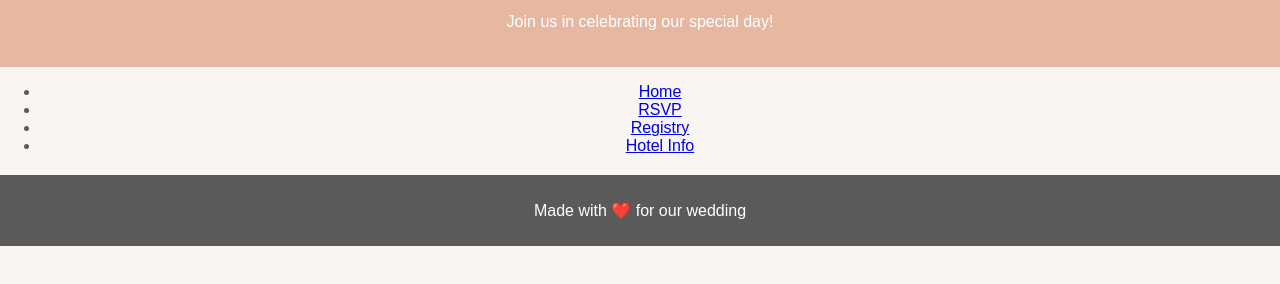
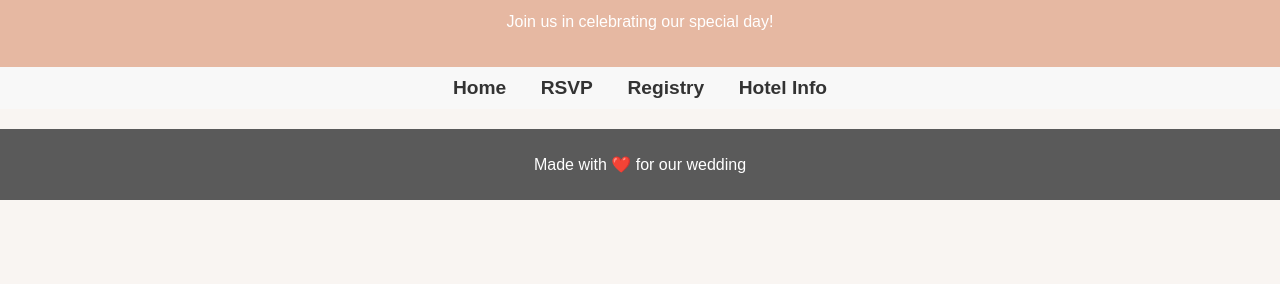
Before and after one commit to mgorman11/fuzzy-succotash, a plain HTML site: page index.html in a window 1280 px wide. Shown: the part 68-352 px from the top of the page. Drawn offline with Linux system fonts and the light colour scheme.

Commit message:
Update style.css

```diff
--- a/style.css
+++ b/style.css
@@ -20,52 +20,37 @@ h1 {
     font-size: 2.5em;
 }
 
-/* Sections */
-section {
-    padding: 20px;
-    margin: 20px auto;
-    max-width: 600px;
-    background: white;
-    box-shadow: 0px 0px 10px rgba(0, 0, 0, 0.1);
-    border-radius: 10px;
+/*Nav Menu*/
+nav {
+    background-color: #f8f8f8;
+    padding: 10px;
+    text-align: center;
 }
 
-#registry {
-    padding: 20px;
-    margin: 20px auto;
-    max-width: 800px;
-    background: white;
-    box-shadow: 0px 0px 10px rgba(0, 0, 0, 0.1);
-    border-radius: 10px;
+nav ul {
+    list-style-type: none;
+    padding: 0;
+    margin: 0;
 }
 
-iframe {
-    border-radius: 10px;
-    box-shadow: 0px 0px 10px rgba(0, 0, 0, 0.2);
+nav ul li {
+    display: inline;
+    margin: 0 15px;
 }
 
-/* RSVP Form */
-form {
-    display: flex;
-    flex-direction: column;
-    gap: 10px;
+nav ul li a {
+    text-decoration: none;
+    color: #333;
+    font-size: 1.2em;
+    font-weight: bold;
 }
 
-input, button {
-    padding: 10px;
-    font-size: 1em;
+nav ul li a:hover {
+    color: #6a67ce;
 }
 
-button {
-    background-color: #e6b8a2;
-    color: white;
-    border: none;
-    cursor: pointer;
-}
 
-button:hover {
-    background-color: #d49a85;
-}
+/* Sections */
 
 /* Footer */
 footer {
```
